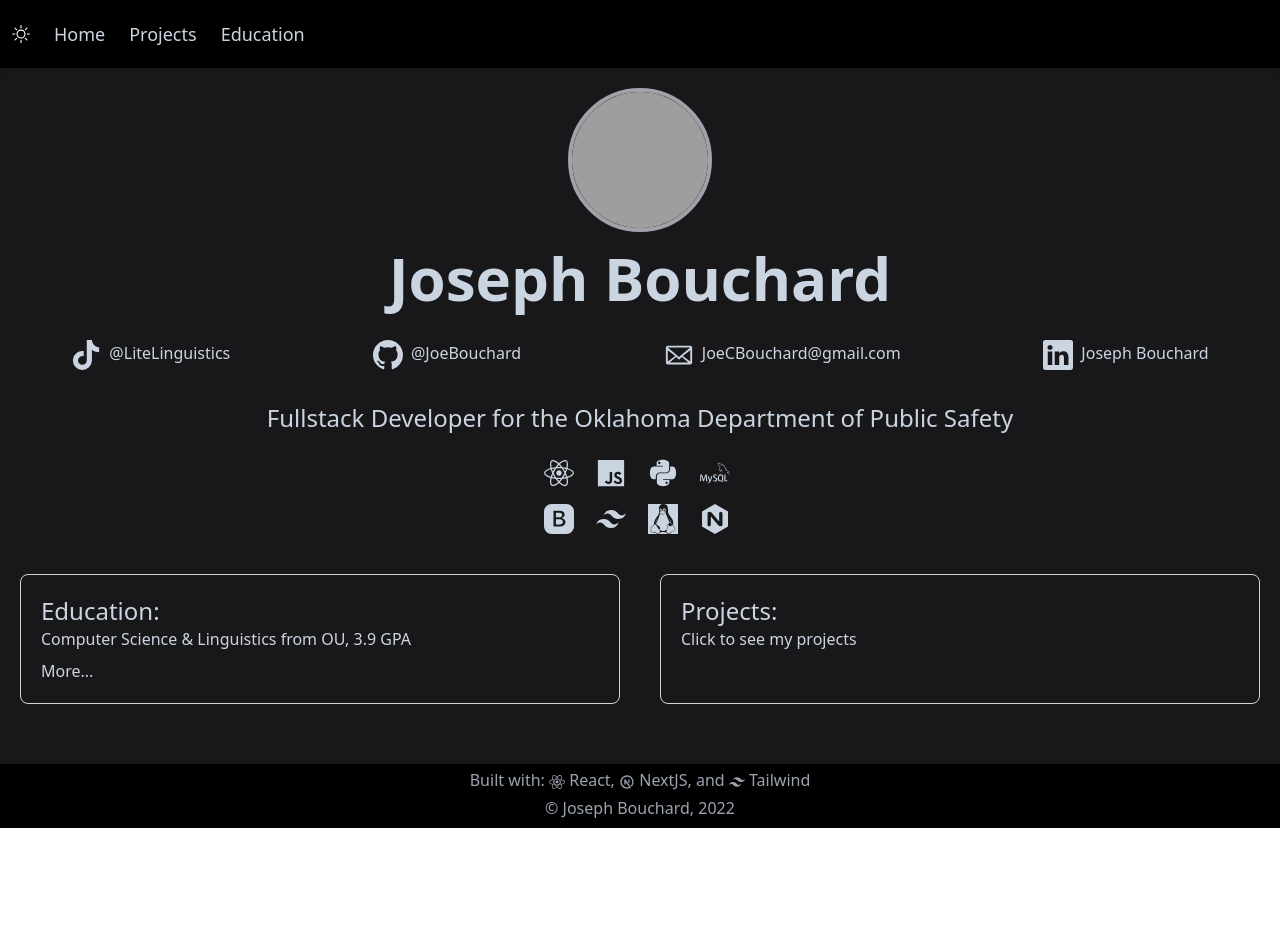
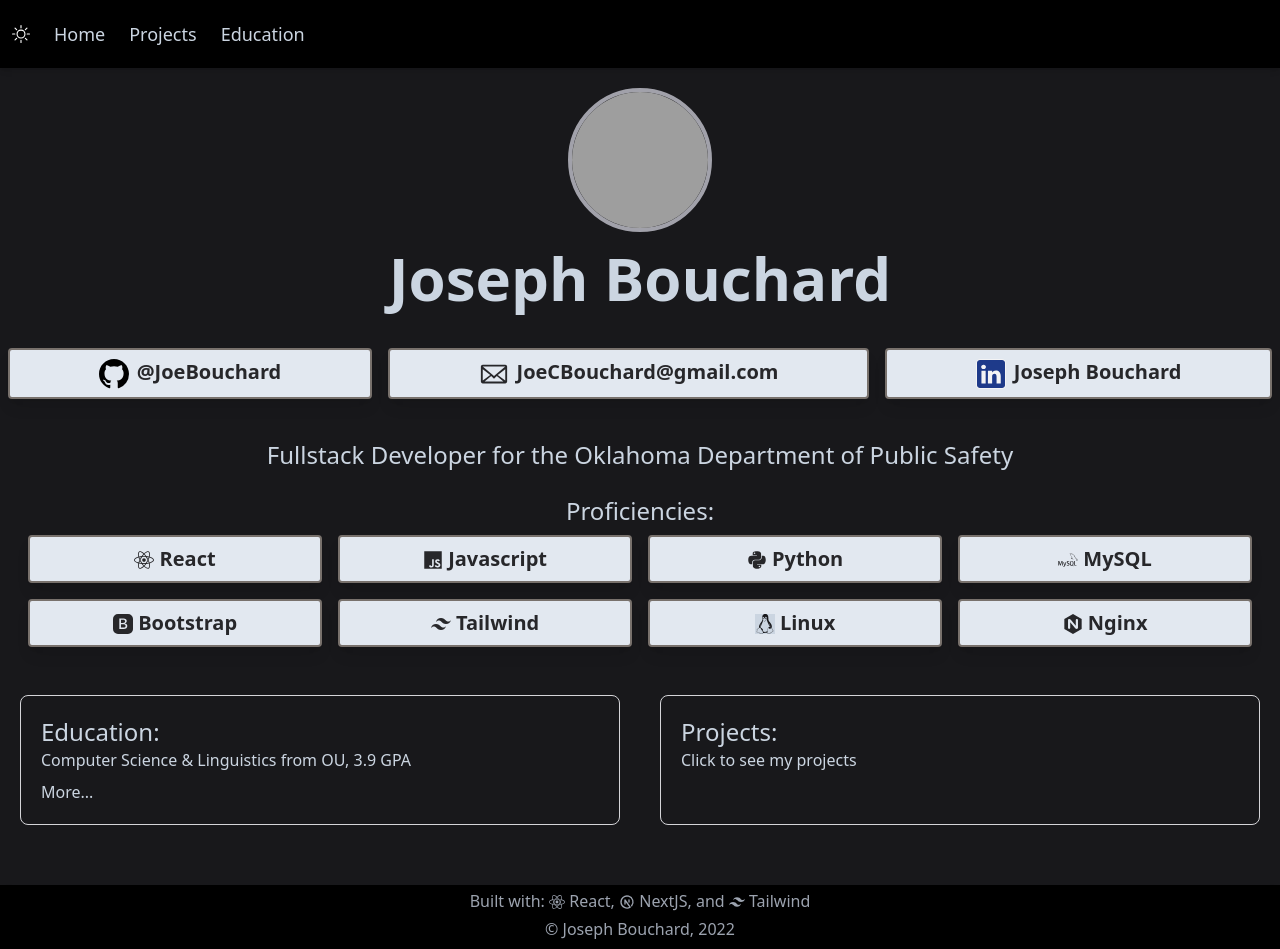
Before and after one commit to JoeBouchard/nextjs-portfolio, a Next.js app: page / in a window 1280 px wide. Before the commit the page ends 828 px from the top, so only its background shows below. Built offline with nearby package versions, Linux system fonts and the light colour scheme; no server answers; grey boxes are pictures that could not be loaded.

Commit message:
Made and implemented Badge component

```diff
--- /dev/null
+++ b/components/Badge.js
@@ -0,0 +1,7 @@
+const Badge = ({ children }) => (
+  <div className="content-center m-2 p-2 rounded dark:bg-slate-200 bg-zinc-700 dark:text-zinc-800 text-slate-300 text-xl text-center font-bold border border-stone-500 border-2 shadow-lg">
+    {children}
+  </div>
+);
+
+export default Badge;
--- a/pages/index.js
+++ b/pages/index.js
@@ -6,7 +6,6 @@ import {
   FaReact,
   FaJs as Js,
   FaLinux as Linux,
-  FaTiktok as Tiktok,
 } from "react-icons/fa";
 import { GoMail as Mail } from "react-icons/go";
 import {
@@ -19,6 +18,7 @@ import {
   SiNginx as Nginx,
   SiMysql as Mysql,
 } from "react-icons/si";
+import Badge from "../components/Badge";
 
 const Home = () => {
   const [gitInfo, setGitInfo] = useState({
@@ -50,36 +50,57 @@ const Home = () => {
           Joseph Bouchard
         </h1>
         <h3 className="animate-fadeUp w-full mx-auto text-md text-center my-8 flex flex-wrap items-center">
-          <a
-            className="flex-auto"
-            href="https://www.tiktok.com/@litelinguistics"
-          >
-            <Tiktok className="text-3xl mr-2 inline" />
-            @LiteLinguistics
+          <a className="flex-auto" href="https://github.com/JoeBouchard">
+            <Badge>
+              <Git className="text-3xl mr-2 inline text-black" />
+              @JoeBouchard
+            </Badge>
           </a>
-          <a className="flex-auto" href="https://github.com/JoeBouchard">
-            <Git className="text-3xl mr-2 inline" />
-            @JoeBouchard
-          </a>
-
           <a className="flex-auto" href="mailto:joecbouchard@gmail.com">
-            <Mail className="text-3xl mr-2 inline" />
-            JoeCBouchard@gmail.com
+            <Badge>
+              <Mail className="text-3xl mr-2 inline" />
+              JoeCBouchard@gmail.com
+            </Badge>
           </a>
           <a
             className="flex-auto"
             href="https://www.linkedin.com/in/joseph-bouchard-oklahoma/"
           >
-            <Ln className="text-3xl mr-2 inline" />
-            Joseph Bouchard
+            <Badge>
+              <Ln className="text-3xl mr-2 inline text-blue-900 bg-zinc-100 border border-zinc-100 rounded" />
+              Joseph Bouchard
+            </Badge>
           </a>
         </h3>
-        <h3 className="animate-fadeUp text-2xl text-center mb-6 mt-6">
+        <h3 className="animate-fadeUp text-2xl text-center mx-6">
           Fullstack Developer for the Oklahoma Department of Public Safety
         </h3>
-        <h3 className="w-48 mx-auto text-3xl text-center my-4 grid grid-cols-4 gap-4">
-          <FaReact /> <Js /> <Py /> <Mysql /> <Bs /> <Tailwind />{" "}
-          <Linux className="dark:bg-slate-300 text-zinc-900" /> <Nginx />
+        <h3 className="text-2xl text-center mt-6">Proficiencies:</h3>
+        <h3 className="mx-auto text-3xl mb-4 grid sm:grid-cols-4 grid-cols-2 px-5">
+          <Badge>
+            <FaReact className="inline" /> React
+          </Badge>
+          <Badge>
+            <Js className="inline" /> Javascript
+          </Badge>
+          <Badge>
+            <Py className="inline" /> Python
+          </Badge>
+          <Badge>
+            <Mysql className="inline" /> MySQL
+          </Badge>
+          <Badge>
+            <Bs className="inline" /> Bootstrap
+          </Badge>
+          <Badge>
+            <Tailwind className="inline" /> Tailwind
+          </Badge>
+          <Badge>
+            <Linux className="dark:bg-slate-300 text-zinc-900 inline" /> Linux
+          </Badge>
+          <Badge>
+            <Nginx className="inline" /> Nginx
+          </Badge>
         </h3>
         <div className="grid grid-cols-2 my-10 ">
           <Link href="education">
```
